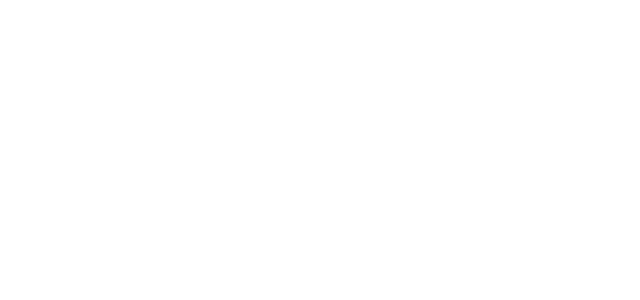
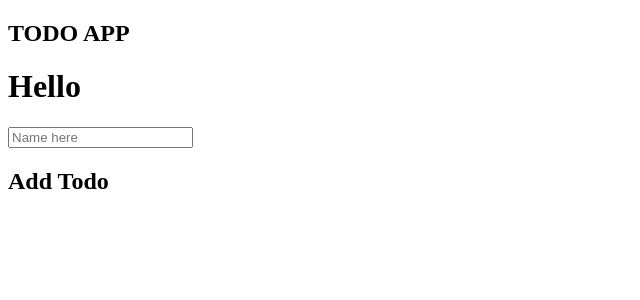
Before and after one commit to kenya194/reactToDo, a React (Create React App) app: page / in a window 1280 px wide. Shown: the top 300 px of the page, without its empty margins (0-640 px from the left). Built offline with nearby package versions, Linux system fonts and the light colour scheme.

Commit message:
new function

```diff
--- a/src/App.js
+++ b/src/App.js
@@ -1,12 +1,23 @@
 
 // import './App.css';
-import navbar from "./navbar";
+import Navbar from "./navbar";
+import Header from "./header";
+import Section from "./section";
 
 function App() {
 
   return (
   <div className="APP">
-    <navbar/>
+    <div className="nav">
+    <Navbar />
+    </div>
+    <div className="head">
+    <Header />
+    </div>
+    <div>
+      <Section />
+    </div>
+
   </div>
   );
 }
--- a/src/header.js
+++ b/src/header.js
@@ -1,7 +1,11 @@
-const header = () => {
-    return(
-        <head className=" greetings">
-            <h1>Hello There</h1>
-        </head>
+function Header() {
+    return (
+        <div className="greetings">
+            <h1 className="title">Hello </h1>
+            <input type="text" id="name" placeholder="Name here" ></input>
+        </div>
+
     );
 }
+
+export default Header;
--- a/src/navbar.js
+++ b/src/navbar.js
@@ -1,9 +1,9 @@
-const navbar = () => {
+function Navbar() {
     return (
         <nav className="navbar">
             <h1>TODO APP</h1>
         </nav>
-     );
+    );
 }
 
-export default navbar;
+export default Navbar;
--- /dev/null
+++ b/src/section.js
@@ -0,0 +1,9 @@
+const Section = () => {
+    return (
+        <div>
+            <h2>Add Todo</h2>
+        </div>
+     );
+}
+
+export default Section;
```
